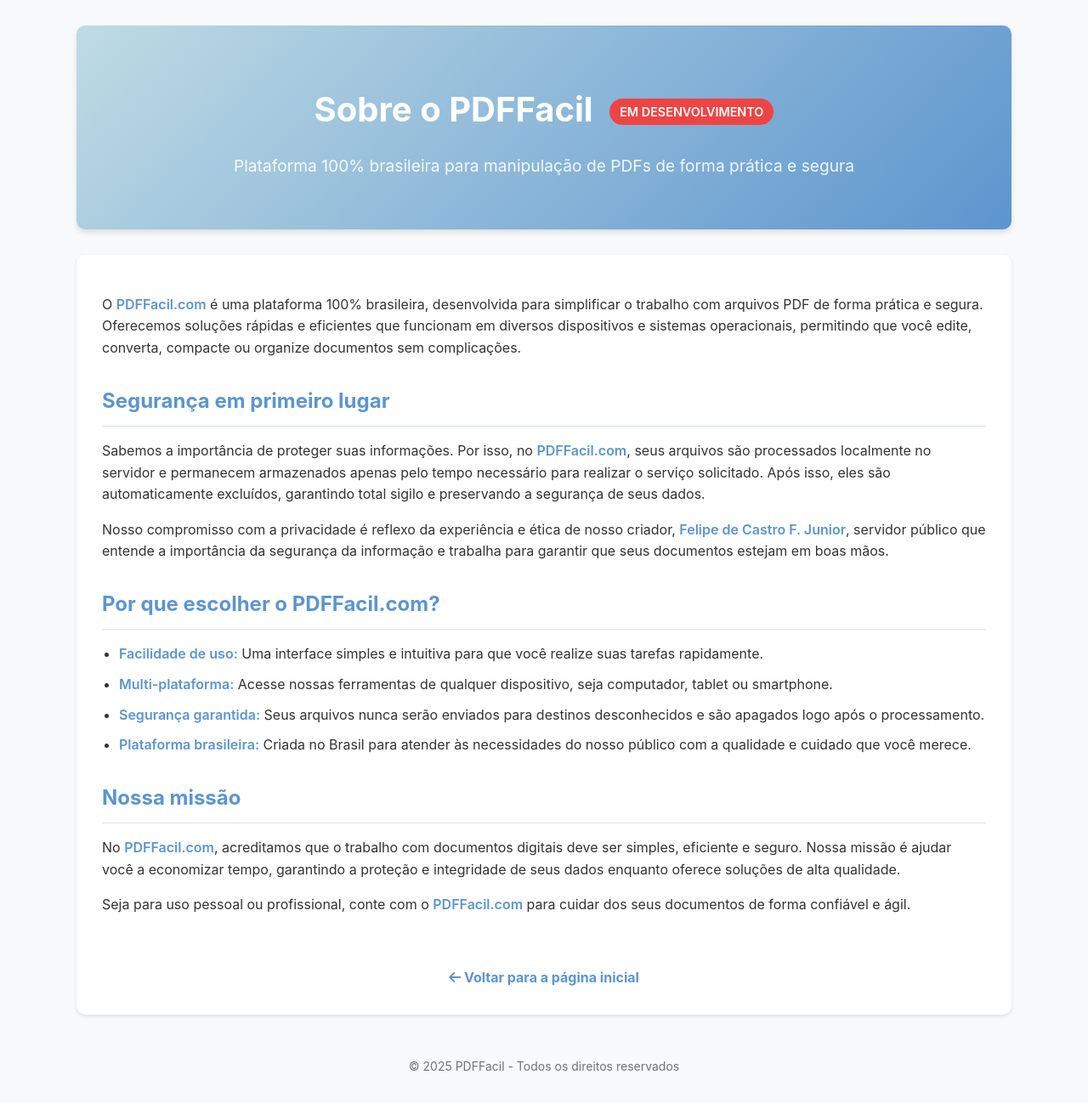
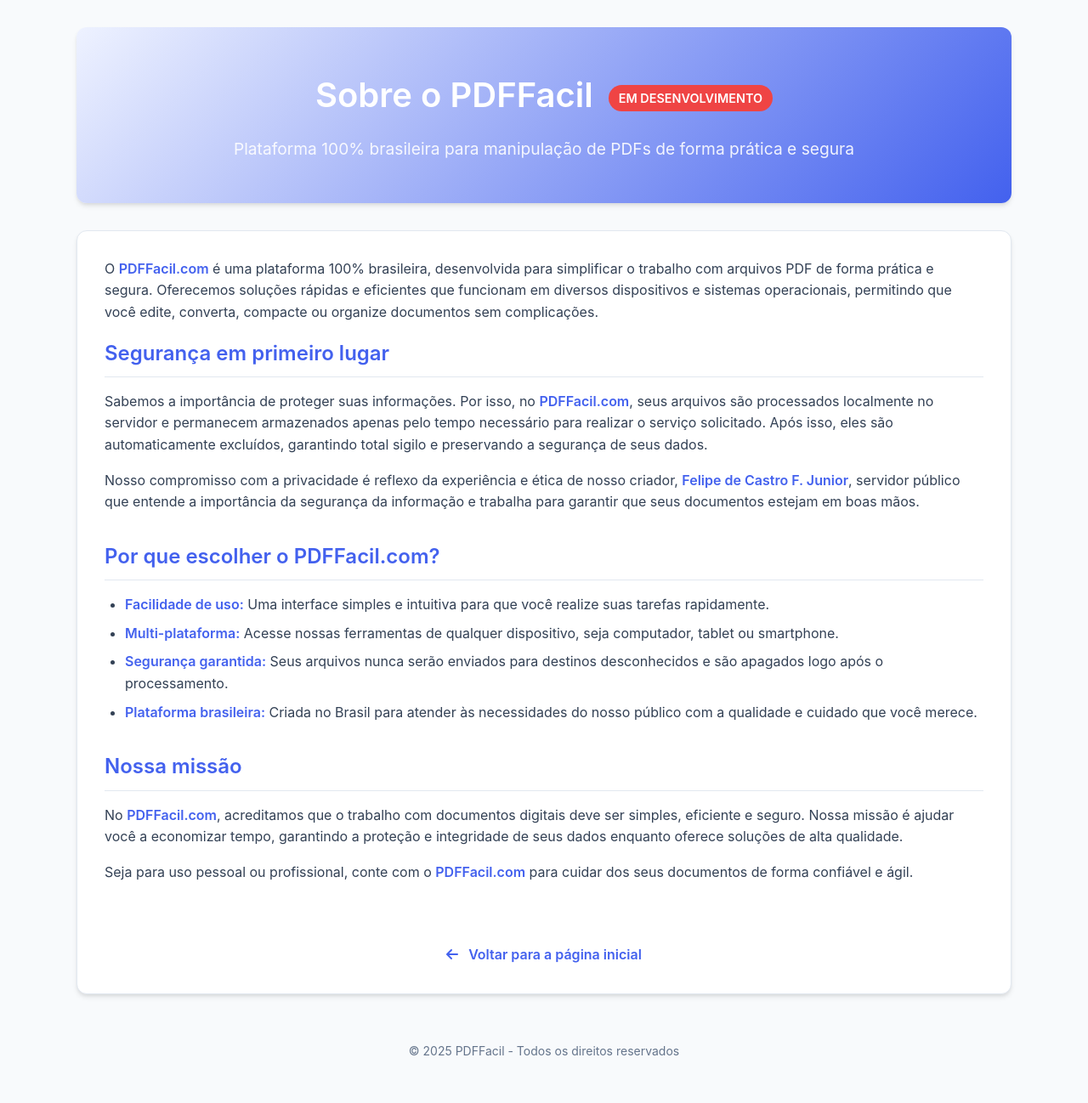
Before and after one commit to felipeJr2005/pdf-facil, a plain HTML site: page sobre-nos.html in a window 1280 px wide. Shown: the whole page at 85% size. Drawn offline with Linux system fonts and the light colour scheme.

Commit message:
Update sobre-nos.html

```diff
--- a/sobre-nos.html
+++ b/sobre-nos.html
@@ -6,109 +6,149 @@
     <title>Sobre o PDFFacil | PDFFacil</title>
     <link rel="stylesheet" href="https://cdnjs.cloudflare.com/ajax/libs/font-awesome/6.0.0/css/all.min.css">
     <style>
+        /* Utilizando as mesmas variáveis do unified-pdf-tools.css */
         :root {
-            --primary-color: #5c95ce;
-            --secondary-color: #1976d2;
-            --text-color: #333;
-            --light-bg: #f8f9fa;
-            --border-color: #dee2e6;
-            --shadow-sm: 0 2px 4px rgba(0,0,0,0.1);
+            --color-primary: #4361ee;
+            --color-primary-light: #eef2ff;
+            --color-primary-dark: #3a56d4;
+            --color-success: #10b981;
+            --color-gray-50: #f8fafc;
+            --color-gray-100: #f1f5f9;
+            --color-gray-200: #e2e8f0;
+            --color-gray-300: #cbd5e1;
+            --color-gray-400: #94a3b8;
+            --color-gray-500: #64748b;
+            --color-gray-600: #475569;
+            --color-gray-700: #334155;
+            --color-gray-800: #1e293b;
+            --shadow-sm: 0 1px 2px 0 rgba(0, 0, 0, 0.05);
+            --shadow-md: 0 4px 6px -1px rgba(0, 0, 0, 0.1), 0 2px 4px -1px rgba(0, 0, 0, 0.06);
+            --shadow-lg: 0 10px 15px -3px rgba(0, 0, 0, 0.1), 0 4px 6px -2px rgba(0, 0, 0, 0.05);
+            --radius-sm: 0.375rem;
+            --radius-md: 0.5rem;
+            --radius-lg: 0.75rem;
+            --radius-xl: 1rem;
+            --transition-normal: all 0.2s ease;
+        }
+
+        * {
+            margin: 0;
+            padding: 0;
+            box-sizing: border-box;
         }
 
         body {
-            font-family: -apple-system, BlinkMacSystemFont, 'Segoe UI', Roboto, sans-serif;
+            font-family: -apple-system, BlinkMacSystemFont, 'Segoe UI', Roboto, Oxygen, sans-serif;
             line-height: 1.6;
-            color: var(--text-color);
-            background-color: var(--light-bg);
-            margin: 0;
-            padding: 0;
+            color: var(--color-gray-800);
+            background-color: var(--color-gray-50);
+            -webkit-font-smoothing: antialiased;
+            -moz-osx-font-smoothing: grayscale;
+            padding: 2rem;
         }
 
         .about-container {
             max-width: 1100px;
             margin: 0 auto;
-            padding: 30px 20px;
         }
 
         .about-header {
-            background: linear-gradient(135deg, #bfdbe4, #5c95ce);
+            background: linear-gradient(135deg, var(--color-primary-light), var(--color-primary));
             color: white;
-            padding: 40px 0;
+            padding: 3rem 2rem;
             text-align: center;
-            margin-bottom: 30px;
-            border-radius: 10px;
-            box-shadow: 0 4px 6px rgba(0,0,0,0.1);
+            margin-bottom: 2rem;
+            border-radius: var(--radius-lg);
+            box-shadow: var(--shadow-md);
         }
 
         .about-title {
             font-size: 2.5rem;
-            margin-bottom: 10px;
+            margin-bottom: 1rem;
+            font-weight: 600;
         }
 
         .about-subtitle {
             font-size: 1.2rem;
             opacity: 0.9;
+            max-width: 800px;
+            margin: 0 auto;
         }
 
         .about-content {
             background: white;
-            border-radius: 10px;
-            box-shadow: var(--shadow-sm);
-            padding: 30px;
-            margin-bottom: 30px;
+            border-radius: var(--radius-lg);
+            box-shadow: var(--shadow-md);
+            padding: 2rem;
+            margin-bottom: 2rem;
+            border: 1px solid var(--color-gray-200);
         }
 
         .section-title {
-            color: var(--primary-color);
+            color: var(--color-primary);
             font-size: 1.5rem;
-            margin-top: 30px;
-            margin-bottom: 15px;
-            padding-bottom: 10px;
-            border-bottom: 1px solid var(--border-color);
+            margin-top: 2rem;
+            margin-bottom: 1rem;
+            padding-bottom: 0.5rem;
+            border-bottom: 1px solid var(--color-gray-200);
+            font-weight: 600;
+        }
+
+        .section-title:first-of-type {
+            margin-top: 0;
         }
 
         .about-content h3 {
             font-size: 1.2rem;
-            margin-top: 25px;
-            margin-bottom: 15px;
-            color: var(--secondary-color);
+            margin-top: 1.5rem;
+            margin-bottom: 1rem;
+            color: var(--color-primary-dark);
+            font-weight: 600;
         }
 
         .about-content p {
-            margin-bottom: 15px;
+            margin-bottom: 1rem;
+            color: var(--color-gray-700);
         }
 
         .about-content ul, .about-content ol {
-            margin-bottom: 20px;
-            padding-left: 20px;
+            margin-bottom: 1.5rem;
+            padding-left: 1.5rem;
+            color: var(--color-gray-700);
         }
 
         .about-content li {
-            margin-bottom: 10px;
+            margin-bottom: 0.5rem;
         }
 
         .highlight {
-            color: var(--primary-color);
+            color: var(--color-primary);
             font-weight: 600;
         }
 
         .footer {
             text-align: center;
-            padding: 20px;
-            font-size: 14px;
-            color: #6c757d;
+            padding: 1.5rem;
+            font-size: 0.875rem;
+            color: var(--color-gray-500);
         }
 
         .back-link {
             display: inline-block;
-            margin-top: 20px;
-            color: var(--primary-color);
+            margin-top: 2rem;
+            color: var(--color-primary);
             text-decoration: none;
-            font-weight: bold;
+            font-weight: 600;
+            transition: var(--transition-normal);
         }
 
         .back-link:hover {
             text-decoration: underline;
+            color: var(--color-primary-dark);
+        }
+
+        .back-link i {
+            margin-right: 0.5rem;
         }
 
         .development-tag {
@@ -119,14 +159,18 @@
             font-weight: 600;
             padding: 0.25rem 0.75rem;
             border-radius: 50px;
-            margin-left: 10px;
+            margin-left: 0.5rem;
             vertical-align: middle;
         }
 
         /* Responsividade */
         @media (max-width: 768px) {
+            body {
+                padding: 1rem;
+            }
+
             .about-header {
-                padding: 30px 0;
+                padding: 2rem 1rem;
             }
 
             .about-title {
@@ -134,7 +178,41 @@
             }
 
             .about-content {
-                padding: 20px;
+                padding: 1.5rem;
+            }
+
+            .section-title {
+                font-size: 1.35rem;
+            }
+        }
+
+        /* Modo escuro */
+        @media (prefers-color-scheme: dark) {
+            :root {
+                --color-gray-50: #1f2937;
+                --color-gray-100: #374151;
+                --color-gray-200: #4b5563;
+                --color-gray-300: #6b7280;
+                --color-gray-400: #9ca3af;
+                --color-gray-500: #d1d5db;
+                --color-gray-600: #e5e7eb;
+                --color-gray-700: #f3f4f6;
+                --color-gray-800: #f9fafb;
+                --color-primary-light: #1e293b;
+            }
+
+            body {
+                background-color: #111827;
+                color: var(--color-gray-700);
+            }
+
+            .about-content {
+                background-color: #1f2937;
+                border-color: #374151;
+            }
+
+            .section-title {
+                border-bottom-color: #374151;
             }
         }
     </style>
@@ -175,7 +253,7 @@
                 Seja para uso pessoal ou profissional, conte com o <span class="highlight">PDFFacil.com</span> para cuidar dos seus documentos de forma confiável e ágil.
             </p>
 
-            <div style="text-align: center; margin-top: 40px;">
+            <div style="text-align: center; margin-top: 2.5rem;">
                 <a href="/" class="back-link">
                     <i class="fas fa-arrow-left"></i> Voltar para a página inicial
                 </a>
```
